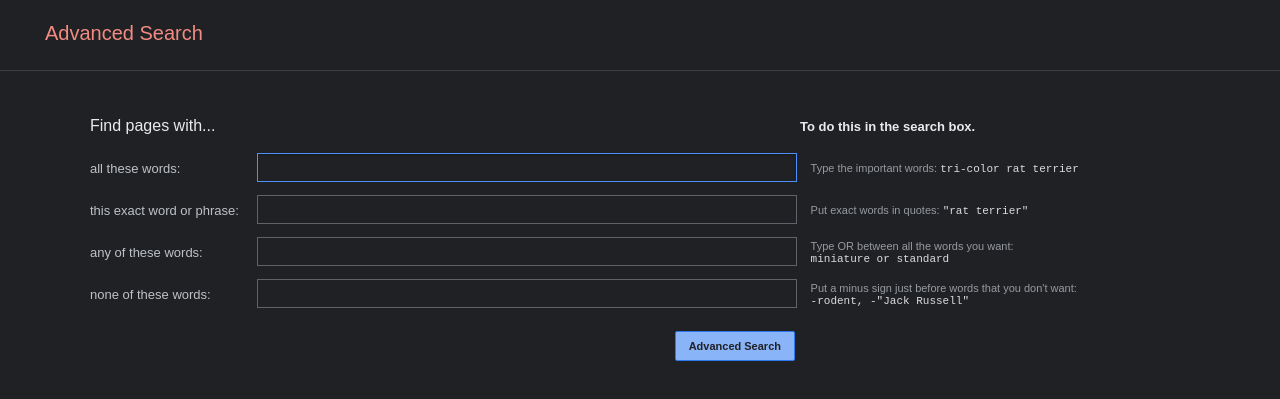
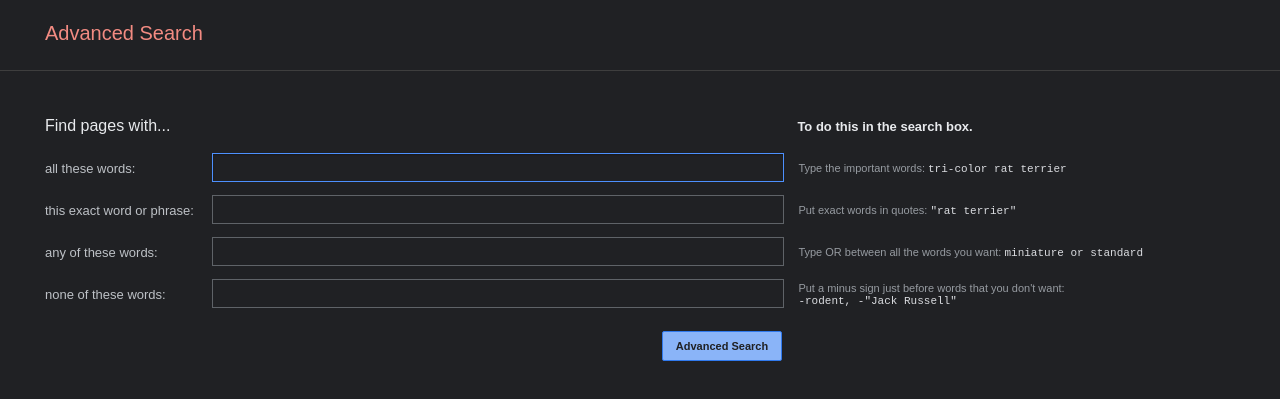
Before and after one commit to patilrobotics/search, a plain HTML site: page advsearch.html in a window 1280 px wide. Shown: the part 75-474 px from the top of the page. Drawn offline with Linux system fonts and the light colour scheme.

Commit message:
fix advanced search form overflow issue

```diff
--- a/style.css
+++ b/style.css
@@ -125,12 +125,13 @@ input[name="q"]:focus {
 #advForm {
     max-width: 1140px;
     min-width: 200px;
-    width: 96%;
-    margin: 40px 2% 0 45px;
+    margin: 40px 0 0 45px;
+    overflow: hidden;
 }
 
 #advForm form {
-    margin: 40px 19.337px 0 45px;
+    width:  100%;
+    overflow: hidden;
 }
 
 #find {
```
